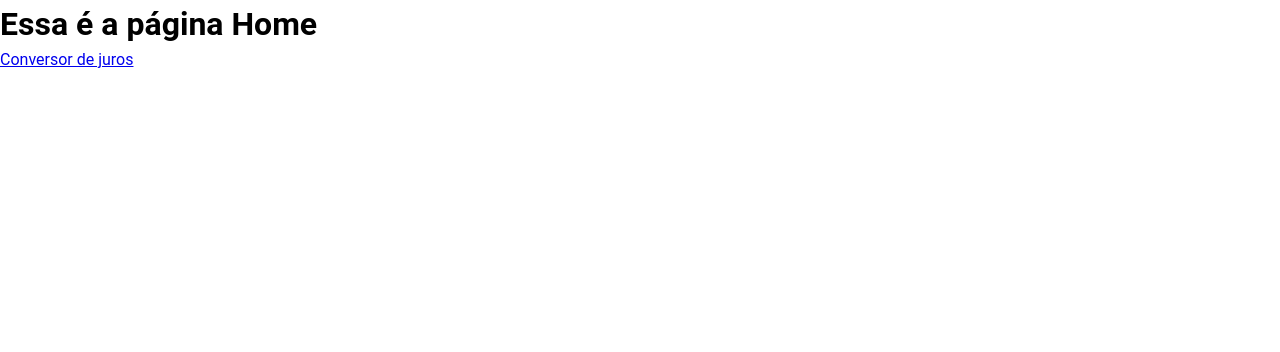
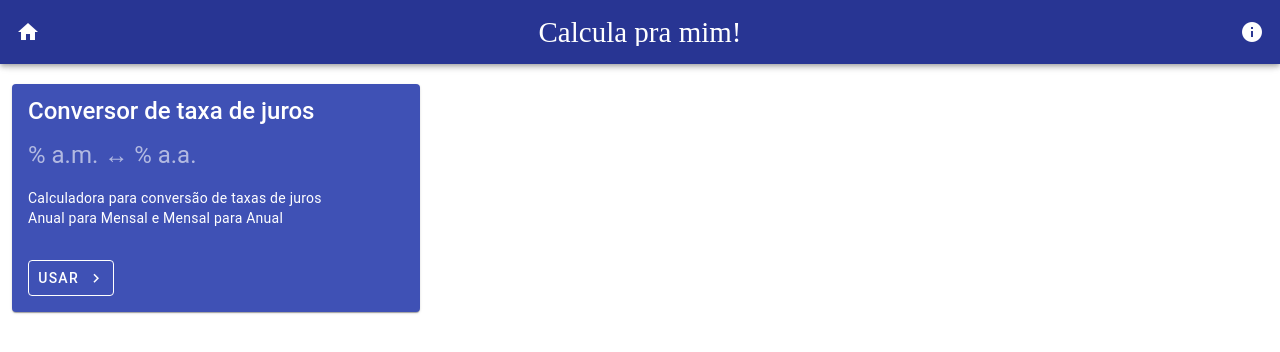
Before and after one commit to felipematheuslo/calcula-pra-mim, a Vue app: page / in a window 1280 px wide. Shown: the top 352 px of the page. Built offline with nearby package versions, Linux system fonts and the light colour scheme.

Commit message:
HomeView

```diff
--- a/src/views/FeeConverter.vue
+++ b/src/views/FeeConverter.vue
@@ -9,8 +9,8 @@
           @click="$router.push('/')"
         >
         </v-btn>
-        <v-app-bar-title class="flex text-center mx-0">
-          Conversor de taxas de juros
+        <v-app-bar-title class="webPageName flex text-center mx-0">
+          Calcula pra mim!
         </v-app-bar-title>
         <v-btn
           size="large"
@@ -60,7 +60,14 @@
 
                 <v-row justify="center">
                   <v-col align="center">
-                    <v-btn icon="mdi-calculator" @click="calculate">
+                    <v-btn
+                      variant="flat"
+                      color="indigo"
+                      append-icon="mdi-calculator"
+                      size="large"
+                      @click="calculate"
+                    >
+                      Calcular
                     </v-btn>
                   </v-col>
                 </v-row>
@@ -114,6 +121,10 @@ export default {
 </script>
 
 <style>
+.webPageName {
+  font-family: 'Brush Script MT', cursive;
+  font-size: 29px
+}
 .v-selection-control-group {
   justify-content: center;
 }
--- a/src/views/HomeView.vue
+++ b/src/views/HomeView.vue
@@ -1,6 +1,70 @@
 <template>
-  <div class="home">
-    <h1>Essa é a página Home</h1>
-    <router-link to="/conversor-de-juros">Conversor de juros</router-link>
-  </div>
+  <v-container fluid>
+    <v-layout>
+      <v-app-bar color="indigo-darken-3" class="pa-0 ma-0">
+        <v-btn
+          size="large"
+          icon="mdi-home"
+          class="ma-0"
+          @click="$router.push('/')"
+        >
+        </v-btn>
+        <v-app-bar-title class="webPageName flex text-center mx-0">
+          Calcula pra mim!
+        </v-app-bar-title>
+        <v-btn
+          size="large"
+          icon="mdi-information"
+          class="ma-0"
+        >
+        </v-btn>
+      </v-app-bar>
+
+      <v-main>
+        <v-row class="mt-1">
+          <v-col cols="12" md="4" class="pa-0">
+            <v-card color="indigo" class="mx-2 mb-3">
+              <v-card-title
+                class="text-h5 text-wrap"
+              >
+                Conversor de taxa de juros
+              </v-card-title>
+
+              <v-card-subtitle
+                class="text-h5 text-wrap"
+              >
+                % a.m. ↔ % a.a.
+              </v-card-subtitle>
+
+              <v-card-text
+                class="text-wrap"
+              >
+                <p> Calculadora para conversão de taxas de juros </p>
+                <p> Anual para Mensal e Mensal para Anual </p>
+              </v-card-text>
+
+              <v-card-actions>
+                <v-btn
+                  class="my-2 ms-2"
+                  variant="outlined"
+                  outlined
+                  append-icon="mdi-chevron-right"
+                  @click="$router.push('/conversor-de-juros')"
+                >
+                  Usar
+                </v-btn>
+              </v-card-actions>
+            </v-card>
+          </v-col>
+        </v-row>
+      </v-main>
+    </v-layout>
+  </v-container>
 </template>
+
+<style>
+.webPageName {
+  font-family: 'Brush Script MT', cursive;
+  font-size: 29px
+}
+</style>
```
Also changed, not shown: 1 other file (tests, documents, lock files or other folders).
